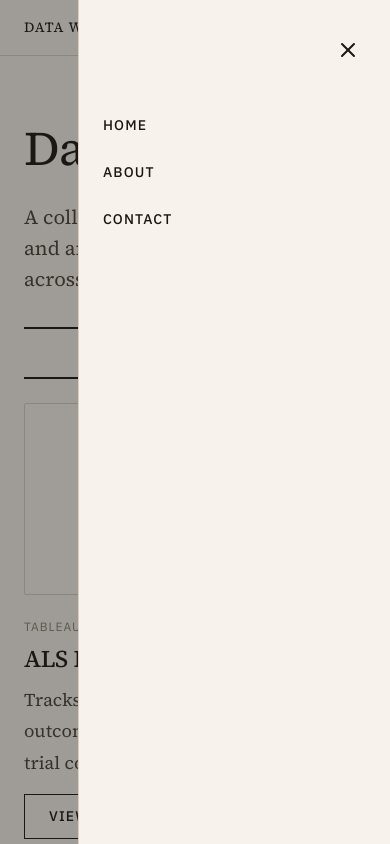
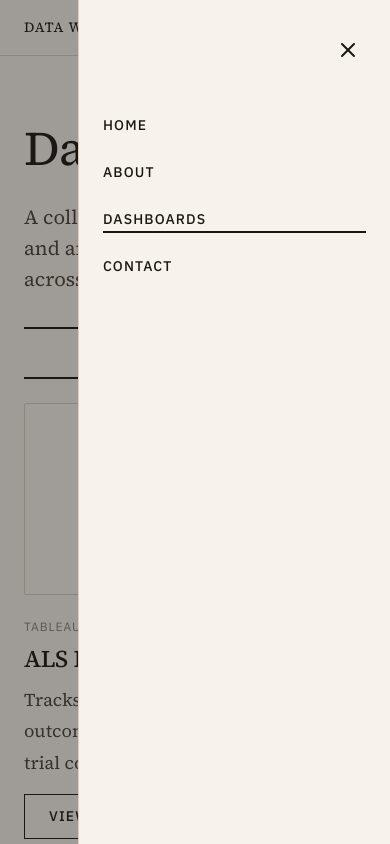
Before and after one commit to dillon-shearer/ds-portfolio, a Next.js app: page /dashboards in a window 390 px wide. Both pictures are taken after a click on the button "Open navigation menu". Shown: the top 844 px of the page. Built offline with nearby package versions, Linux system fonts and the light colour scheme.

Commit message:
fix: add dashboards to mobile nav and use composite key

```diff
--- a/app/dashboards/page.tsx
+++ b/app/dashboards/page.tsx
@@ -26,7 +26,7 @@ export default function DashboardsPage() {
       <div className={styles.list}>
         {dashboards.map((d) => (
           <DashboardCard
-            key={d.title}
+            key={`${d.tool}-${d.title}`}
             tool={d.tool}
             title={d.title}
             description={d.description}
--- a/components/MobileDrawer.tsx
+++ b/components/MobileDrawer.tsx
@@ -7,6 +7,7 @@ import styles from './MobileDrawer.module.css'
 const NAV_ITEMS = [
   { href: '/', label: 'Home' },
   { href: '/about', label: 'About' },
+  { href: '/dashboards', label: 'Dashboards' },
   { href: '/contact', label: 'Contact' },
 ]
 
```
